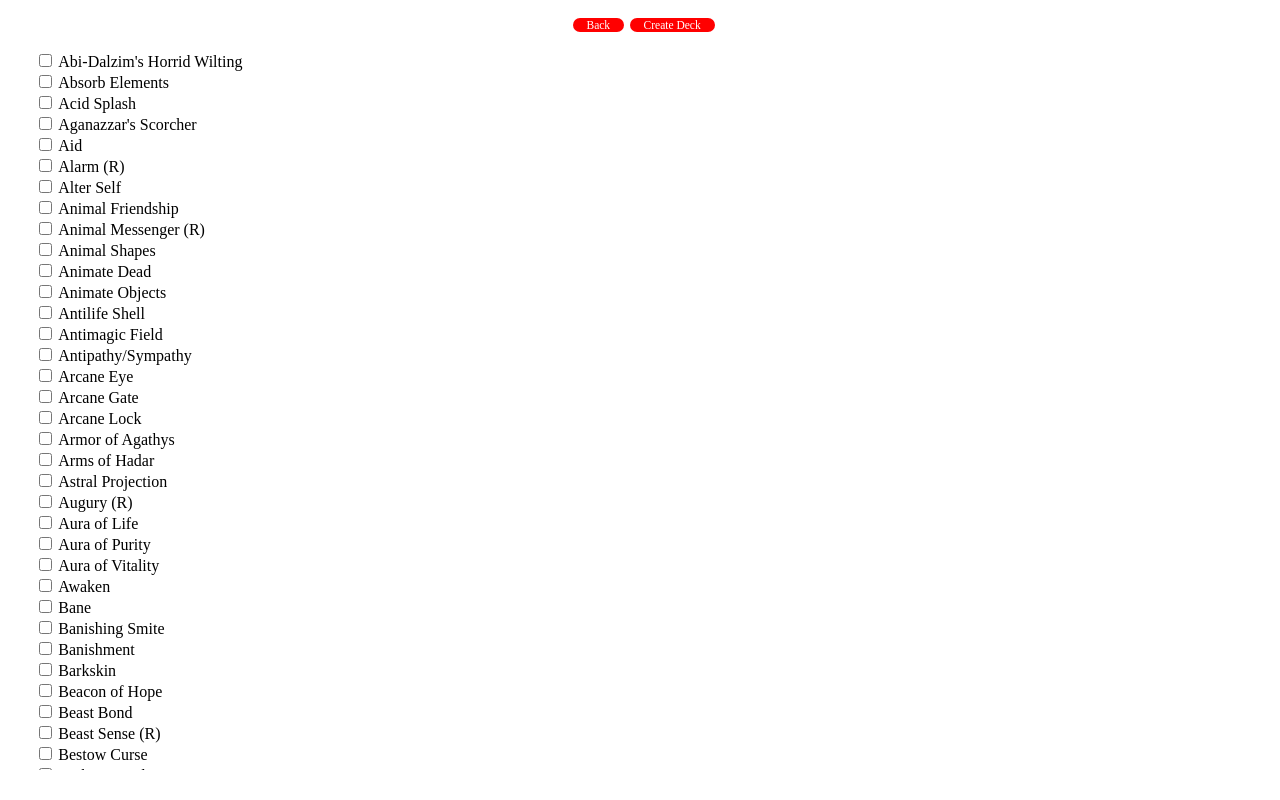
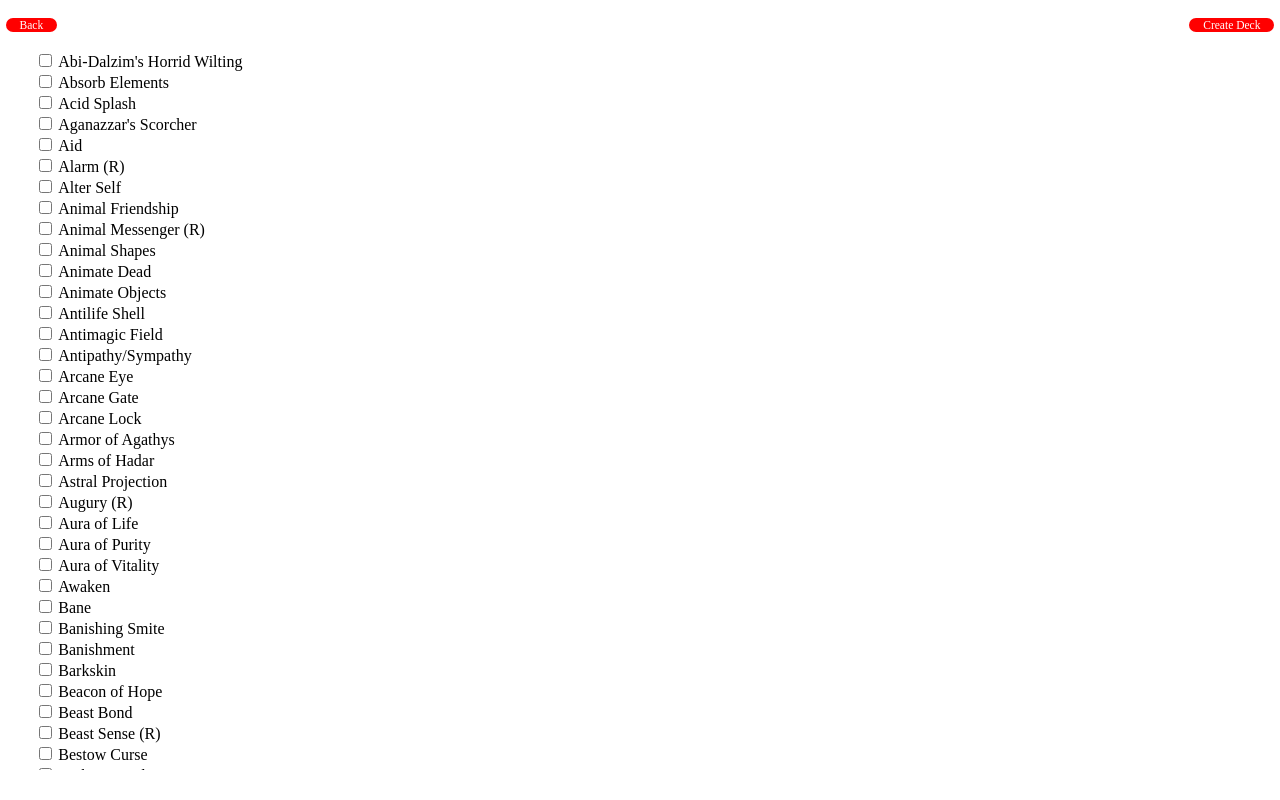
Before and after one commit to andreafra/dnd-spellbook, a React (Create React App) app: page /picker in a window 1280 px wide. Built offline with nearby package versions, Linux system fonts and the light colour scheme; a web font is replaced by a local one.

Commit message:
Added localStorage support
Save and retrieve previous decks even from previous sessions!

```diff
--- a/src/App.css
+++ b/src/App.css
@@ -107,14 +107,17 @@
   height: 3em;
   display: flex;
   font-size: 0.9em;
-  padding: 0.25em;
+  padding: 0.25em 0;
+  justify-content: left;
+}
+.Navbar-center {
   justify-content: center;
 }
 .Btn {
   font-size: 0.8em;
   font-family: 'Inknut Antiqua', serif;
   text-decoration: none;
-  margin: 0 0.25em;
+  margin: 0 0.5em;
   background-color: red;
   color: white;
   display: inline-block;
@@ -133,6 +136,9 @@
 }
 .Btn-group {
   align-self: center;
+}
+.Spacer {
+  flex-grow: 1;
 }
 @keyframes fade-in {
   from {
--- a/src/App.js
+++ b/src/App.js
@@ -47,7 +47,7 @@ class Home extends Component {
                     {/* Content goes here*/}
                     <h1 className="Home-title">dnd-spell-cards-online</h1>
                     <img src={logo} alt="logo"/>
-                    <nav className="Navbar">
+                    <nav className="Navbar Navbar-center">
                         <Link to="/picker" className="Btn">Pick Spells</Link>
                         <Link to="/deck" className="Btn">Go to Deck</Link>
                     </nav>
--- a/src/Deck.js
+++ b/src/Deck.js
@@ -5,7 +5,12 @@ import Swipe from 'react-easy-swipe';
 class Deck extends Component {
     constructor(props) {
         super(props);
+        if(props.spells.length !== 0) {
             this.cards = props.spells;
+            this.saveToLocalStorage(props.spells);
+        } else {
+            this.cards = this.retrieveFromLocalStorage();
+        }
         this.state = {
             currentCardId: 0,
             deltaX: 0,
@@ -14,10 +19,6 @@ class Deck extends Component {
         };
         this.minDeltaX = 20;
     }
-
-    // componentDidMount() {
-    //   const card = document.querySelector(".Card-active");
-    // }
 
     onSwipeStart = (e) => {
         this.setState({isSwiping: true, isAnimating: false, deltaX: 0});
@@ -54,6 +55,31 @@ class Deck extends Component {
         });
     }
 
+    // Save cards offline / keep last cards from last session
+    saveToLocalStorage = (data) => {
+        // check if localStorage is supported
+        if (typeof(Storage) !== "undefined") {
+            localStorage.setItem("deck", JSON.stringify(data))
+            console.log("Deck saved to localStorage!")
+        } else {
+            console.log("localStorage not supported!")
+        }
+    }
+
+    retrieveFromLocalStorage = () => {
+        // check if localStorage is supported
+        if (typeof(Storage) !== "undefined") {
+            try {
+                const data = localStorage.getItem("deck");
+                return JSON.parse(data);
+                console.log("Deck retrieved from localStorage");
+            } catch (err) {
+                console.log("Couldnt retrieve localStorage! ERR: " + err );
+                return null;
+            }
+        }
+    }
+
     render() {
         const listItems = this.cards.map((card, index) => (
             <Card cardData={card}
@@ -67,7 +93,9 @@ class Deck extends Component {
     return (
         <div className="Anim-fade-in">
             <nav className="Navbar">
-                <Link className="Btn" to="/picker">Pick Spells</Link>
+                <Link className="Btn" to="/picker">Back</Link>
+                <div className="Spacer"></div>
+                <div className="Btn-group">
                     <a
                         className="Btn"
                         onClick={this.prevCard}>
@@ -78,6 +106,7 @@ class Deck extends Component {
                         onClick={this.nextCard}>
                         Next
                     </a>
+                </div>
             </nav>
             <Swipe className="Deck-wrapper"
                 onSwipeStart={this.onSwipeStart}
@@ -85,14 +114,13 @@ class Deck extends Component {
                 onSwipeEnd={this.onSwipeEnd}
                 allowMouseEvents={true}>
                 <ul className="Deck-list">{listItems}</ul>
-
             </Swipe>
         </div>
     )
 }
 }
 
-function Card(props) {
+const Card = (props) => {
     const data = props.cardData[1];
     const id = props.cardId;
     const ccid = props.currentCardId;
@@ -139,7 +167,7 @@ function Card(props) {
     }
 }
 
-function CardText(props) {
+const CardText = (props) => {
     const text = props.cardText;
     if(text === "fill" || text === "" || text === undefined) {
         return null;
@@ -148,7 +176,7 @@ function CardText(props) {
     }
 }
 
-function CardDetail(props) {
+const CardDetail = (props) => {
     const text = props.cardText.split(" | ");
     const title = text[0];
     const value = text[1];
--- a/src/Picker.js
+++ b/src/Picker.js
@@ -46,6 +46,7 @@ class Picker extends Component {
             <div className="Anim-fade-in">
                 <nav className="Navbar">
                     <Link className="Btn" to="/">Back</Link>
+                    <div className="Spacer"></div>
                     <Link to="/deck"
                         className="Btn"
                         onClick={this.sendSpellList}>
```
Lines whose indentation alone changed are shown as unchanged.
